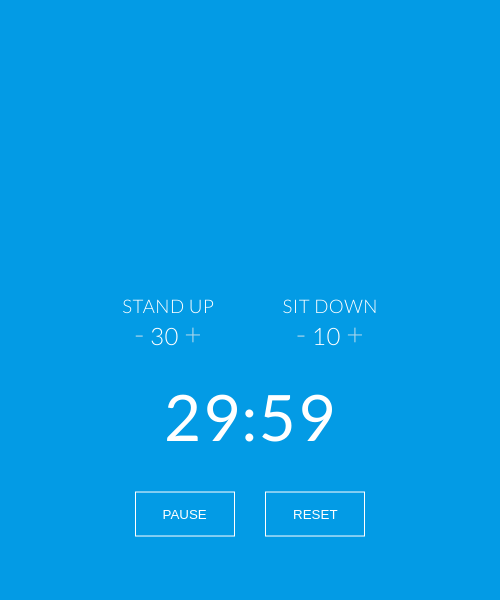
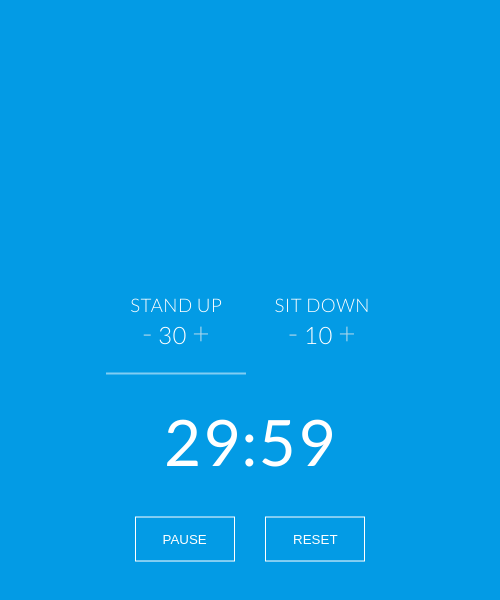
Before and after one commit to masonfox/fitdesk, an Electron app: page index.html in a window 500 px wide. Both pictures are taken after a click on the button "START". Drawn offline with Linux system fonts and the light colour scheme.

Commit message:
active indicator
indicates whether stand or sit is active

```diff
--- a/css/style.css
+++ b/css/style.css
@@ -63,7 +63,9 @@ body {
 
 .config {
   display: inline-block;
-  margin: 2em;
+  margin: 2em 0;
+  padding: 1.5em;
+  border-bottom: 2px solid transparent;
 }
 
 h1,
@@ -133,3 +135,7 @@ a:hover {
   font-size: 1.25em;
   color: #eee;
 }
+
+.active {
+  border-color: rgba(255,255,255,.5);
+}
--- a/index.html
+++ b/index.html
@@ -13,11 +13,11 @@
 		</div>
 		<div class="container">
 		  <div class="inner">
-		    <div class="config">
+		    <div class="config stand-config">
 		      <h3 class="up">Stand Up</h3>
 		      <h2><a id="sessionMinus" href="#">-</a><span id="sessionMinutes"></span><a id="sessionPlus" href="#">+</a></h2>
 		    </div>
-		    <div class="config">
+		    <div class="config sit-config">
 		      <h3 class="down">Sit Down</h3>
 		      <h2><a id="breakMinus" href="#">-</a><span id="breakMinutes"></span><a id="breakPlus" href="#">+</a></h2>
 		    </div>
--- a/index.js
+++ b/index.js
@@ -44,5 +44,5 @@ app.on('activate', () => {
 
 app.on('ready', () => {
 	mainWindow = createMainWindow();
-	// mainWindow.openDevTools();
+	mainWindow.openDevTools();
 });
--- a/js/app.js
+++ b/js/app.js
@@ -49,7 +49,9 @@ function modal(x, y) {
 
 function startSession() {
   audioSession.play();
-  modal('Stand Up', 'fa fa-hand-o-up');
+  $('.sit-config').removeClass('active');
+  $('.stand-config').addClass('active');
+  modal('Stand Up');
   clearInterval(countdown);
   countdown = setInterval(function() {
     startCountdown(sessionSeconds);
@@ -66,7 +68,9 @@ function startSession() {
 
 function startBreak() {
   audioBreak.play();
-  modal('Sit Down', 'fa fa-hand-o-down');
+  $('.stand-config').removeClass('active');
+  $('.sit-config').addClass('active');
+  modal('Sit Down');
   clearInterval(countdown);
   countdown = setInterval(function() {
     startCountdown(restSeconds);
```
Also changed, not shown: index.css (deleted, +0 -27 lines).
